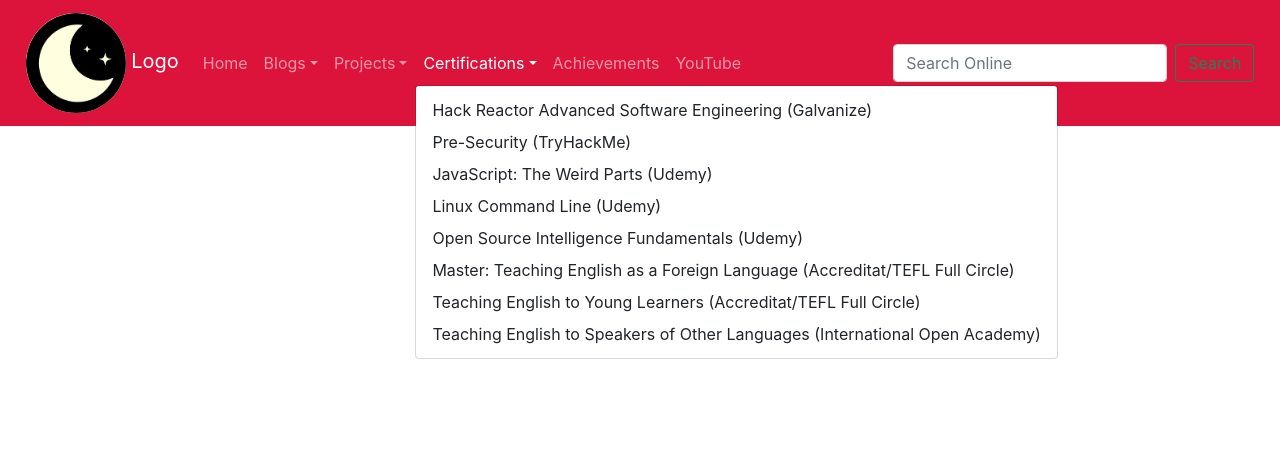
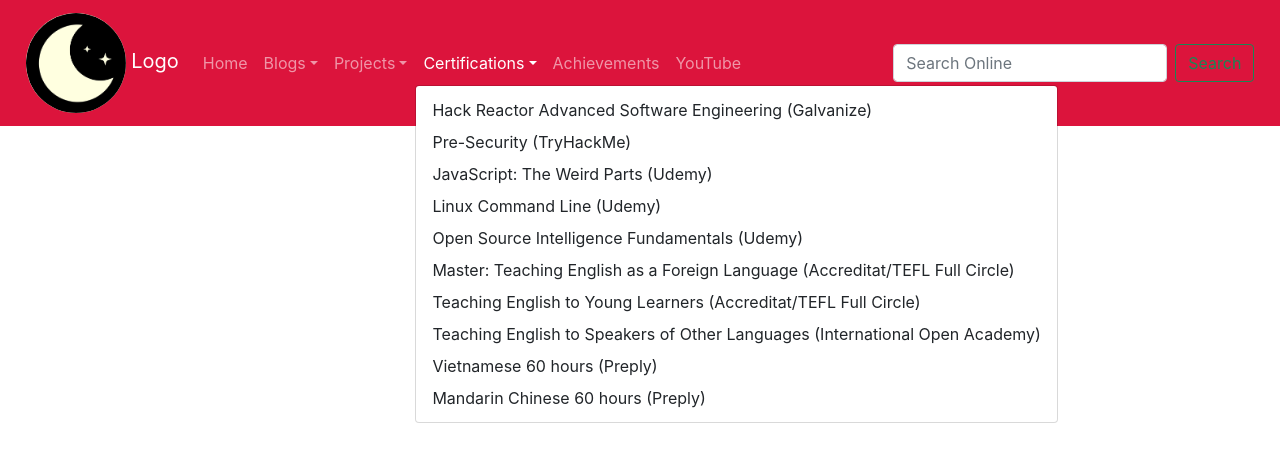
Before and after one commit to mrrobotisreal/iamwintrow-vite, a React (Vite) app: page / in a window 1280 px wide. Both pictures are taken after a click on the button "Certifications". Shown: the top 462 px of the page. Built offline with nearby package versions, Linux system fonts and the light colour scheme.

Commit message:
Forgot to add my language certifications, so those are now added to the certifications dropdown.

```diff
--- a/src/NavBar.jsx
+++ b/src/NavBar.jsx
@@ -77,6 +77,12 @@
               <NavDropdown.Item href="#certifications/tesol">
                 {`Teaching English to Speakers of Other Languages (International Open Academy)`}
               </NavDropdown.Item>
+              <NavDropdown.Item href="#certifications/vietnamese">
+                {`Vietnamese 60 hours (Preply)`}
+              </NavDropdown.Item>
+              <NavDropdown.Item href="#certifications/chinese-mandarin">
+                {`Mandarin Chinese 60 hours (Preply)`}
+              </NavDropdown.Item>
             </NavDropdown>
             <Nav.Link href="#achievements">
               Achievements
```
